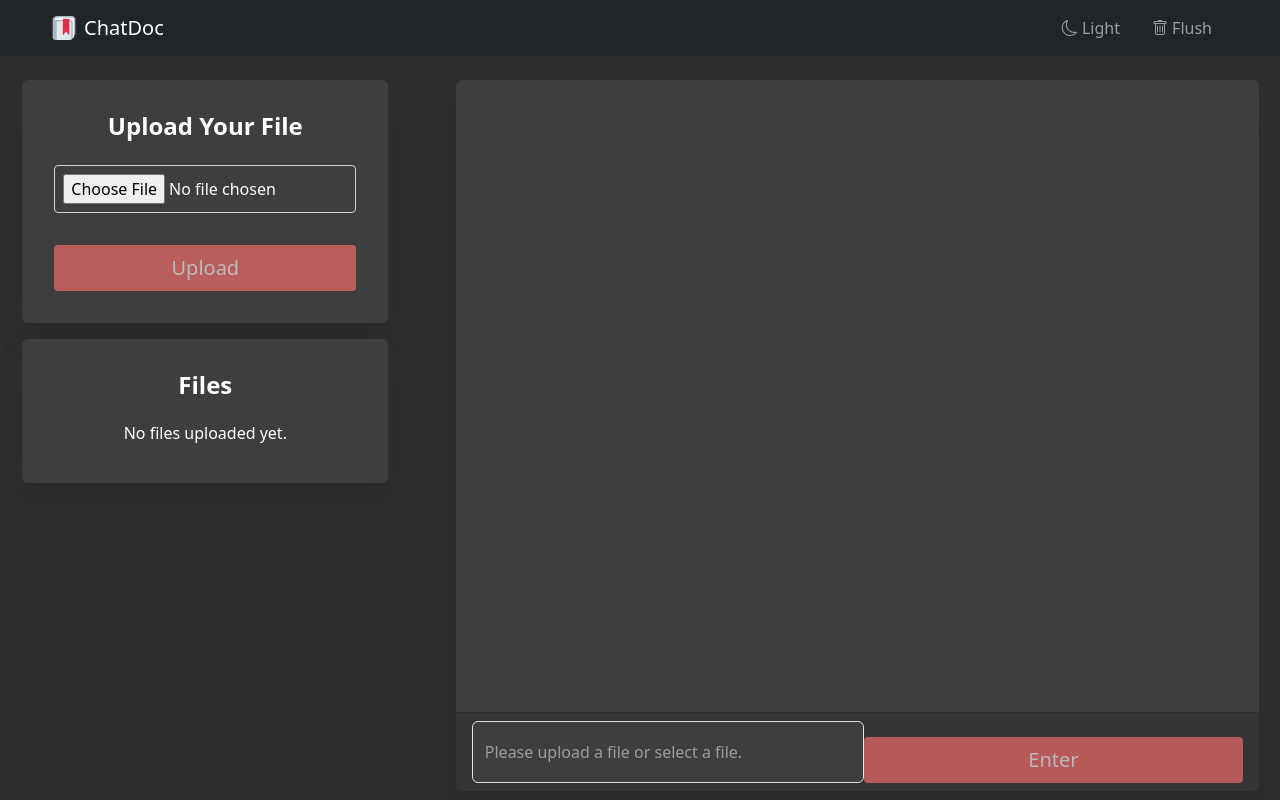
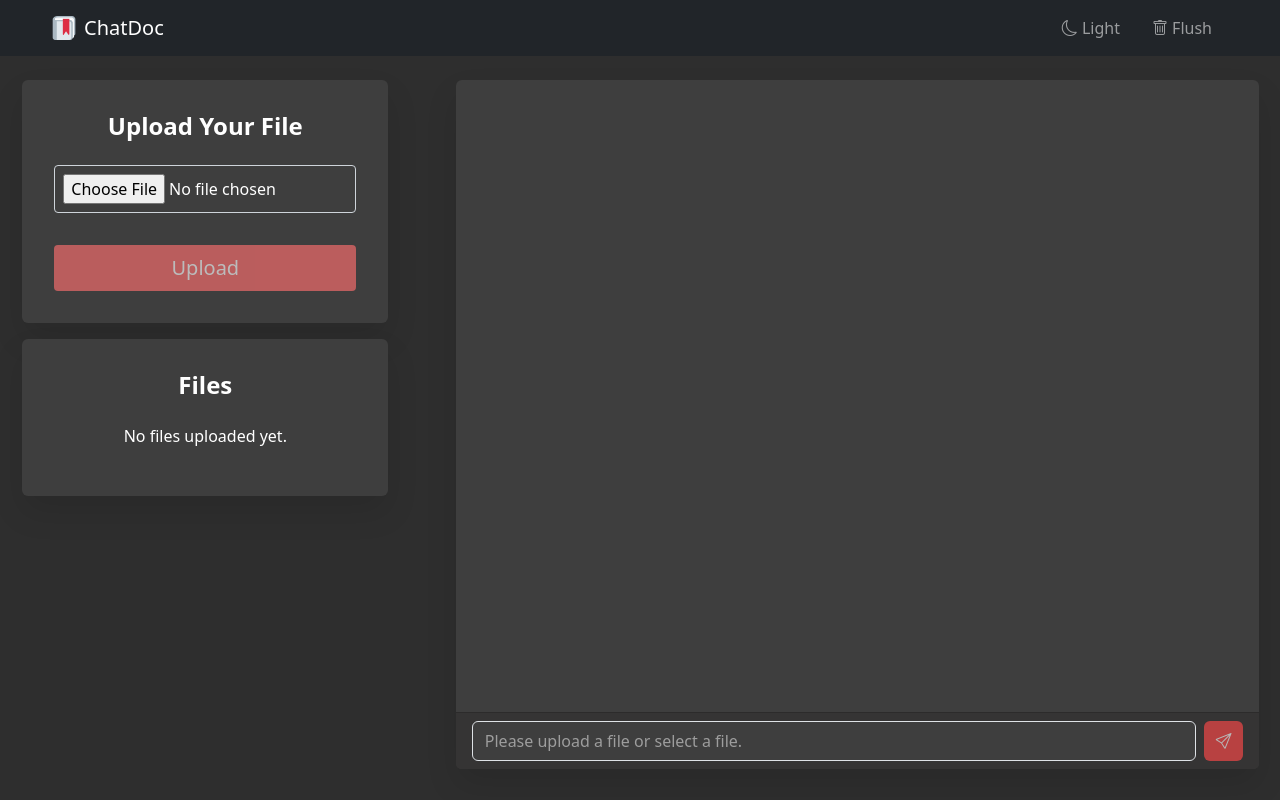
Before and after one commit to trungnguyen21/ChatDocument, a React (Create React App) app in the folder front_end/: page / in a window 1280 px wide. Built offline with nearby package versions, Linux system fonts and the light colour scheme.

Commit message:
fix styling

```diff
--- a/front_end/src/components/Chat/Chat.js
+++ b/front_end/src/components/Chat/Chat.js
@@ -107,10 +107,10 @@ const Chat = () => {
         />
         <button
           onClick={() => handleSendClick(inputRef)}
-          className="btn btn-primary ml-2"
+          className="btn btn-send"
           disabled={!isActive}
         >
-          Enter
+          <i class="bi bi-send"></i>
         </button>
       </div>
     </div>
--- a/front_end/src/components/Chat/style.css
+++ b/front_end/src/components/Chat/style.css
@@ -79,3 +79,18 @@
 .card-body {
   padding: 1.5rem;
 }
+
+.btn.btn-send {
+  margin-inline-start: 0.5rem;
+  max-width: 5%;
+  background-color: #ff4848 !important;
+  border: none !important;
+  color: white !important;
+  font-size: 1rem;
+}
+
+@media only screen and (max-width: 600px) {
+  .btn.btn-send {
+    max-width: 10%;
+  }
+}
--- a/front_end/src/components/Section/Section.js
+++ b/front_end/src/components/Section/Section.js
@@ -64,7 +64,7 @@ const SectionSwitchBar = () => {
       <div className='card'>
         <div className='card-body'>
           <h1 className='card-title'>Files</h1>
-          {isEmpty && <h6 className='text-center'>No files uploaded yet.</h6>}
+          {isEmpty && <p className='text-center'>No files uploaded yet.</p>}
           <div className='contained'>
             <div className="d-flex flex-column gap-2 mx-auto w-100">
               {files.map(({ fileName, fileId }) => (
```
